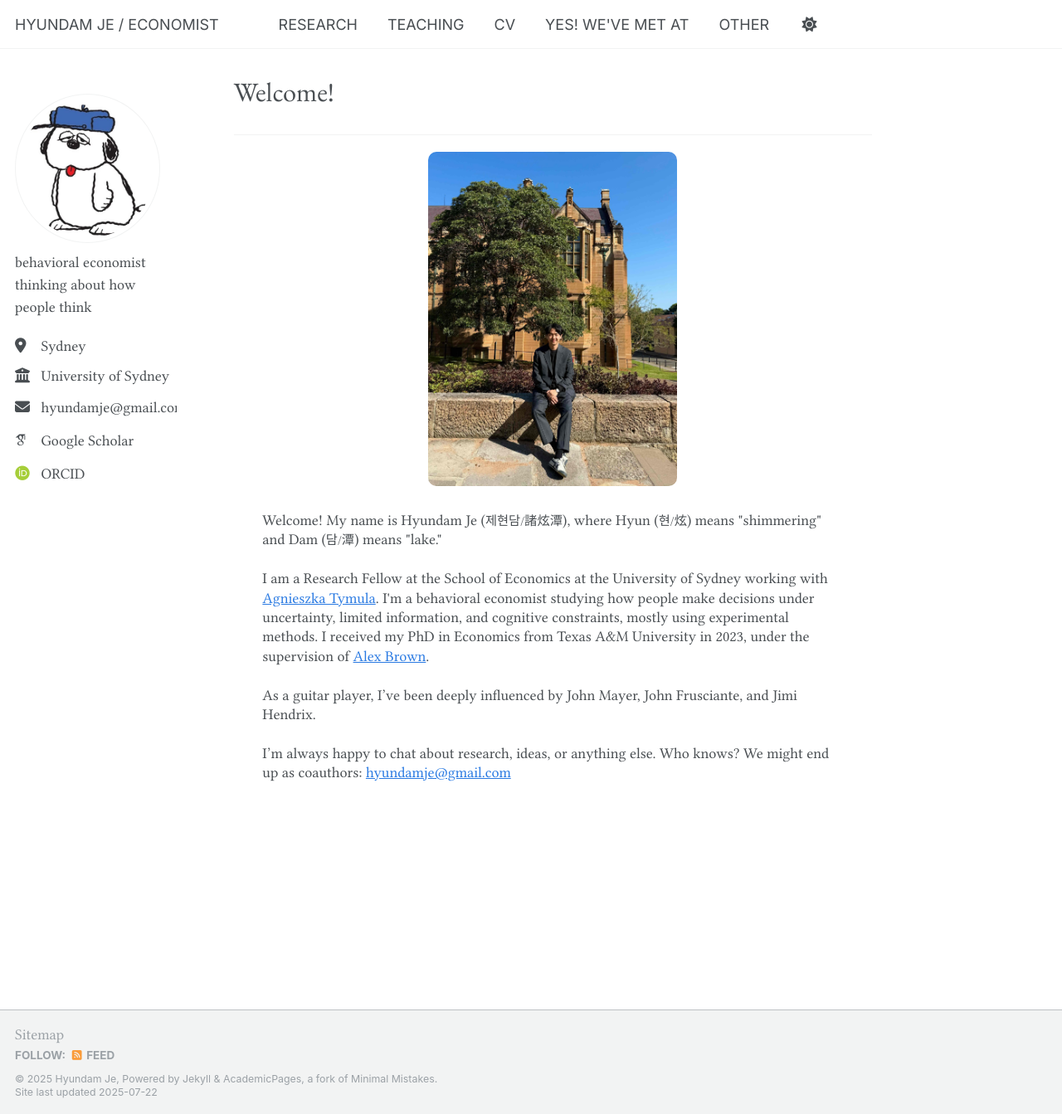
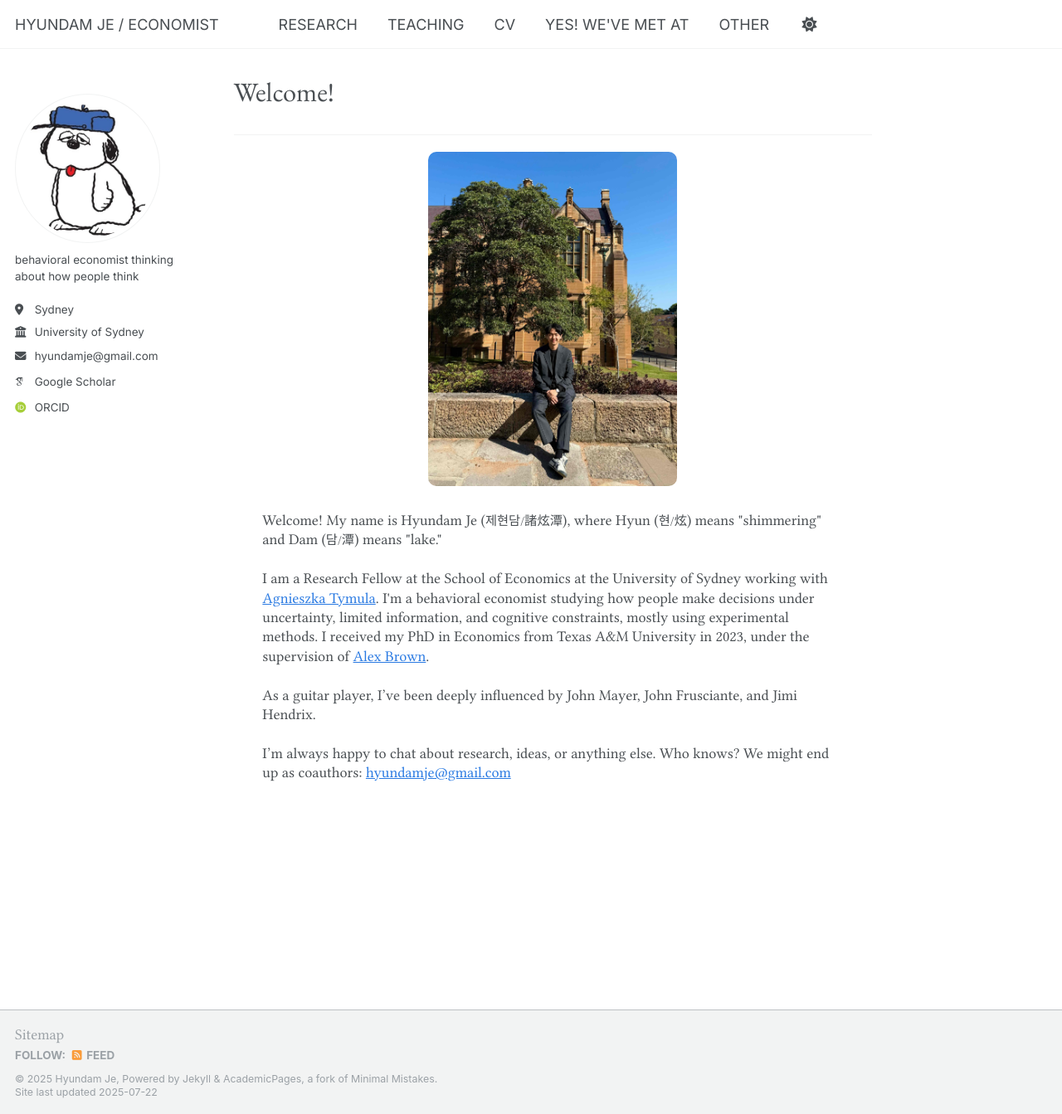
Before and after one commit to hyundamje/hyundamje.github.io, a Jekyll site: the page built from _pages/about.md, in a window 1280 px wide and 1343 px high. Shown: the whole window at 83% size. Built offline with Jekyll 4.4.1, drawn with Linux system fonts in a browser that asks for light colours; some web fonts are replaced.

Commit message:
Update custom.css

```diff
--- a/assets/css/custom.css
+++ b/assets/css/custom.css
@@ -18,6 +18,5 @@
 .author__urls,
 .author__urls li,
 .author__urls a {
- font-family: 'Libertine', serif !important;
- font-size: 1rem !important;
+ font-family: 'Inter', sans-serif !important;
 }
```
